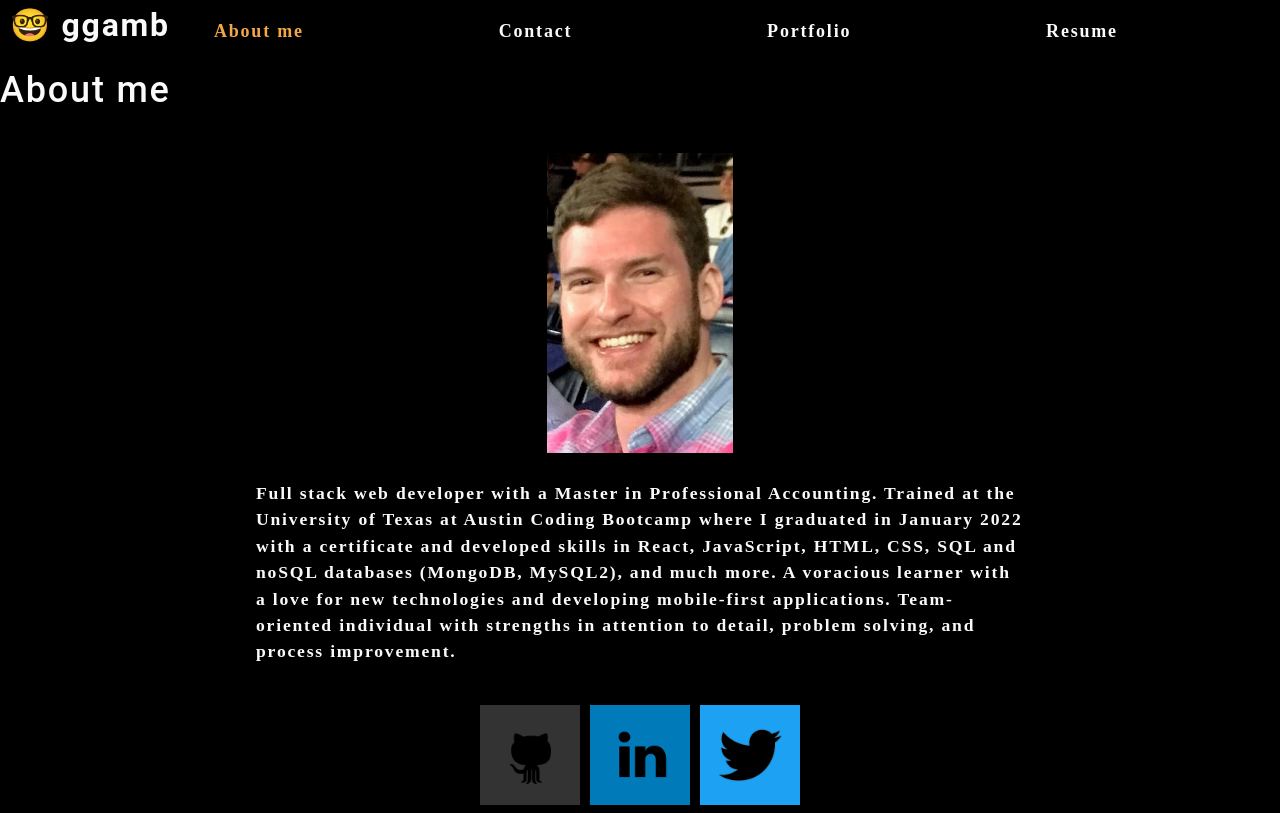
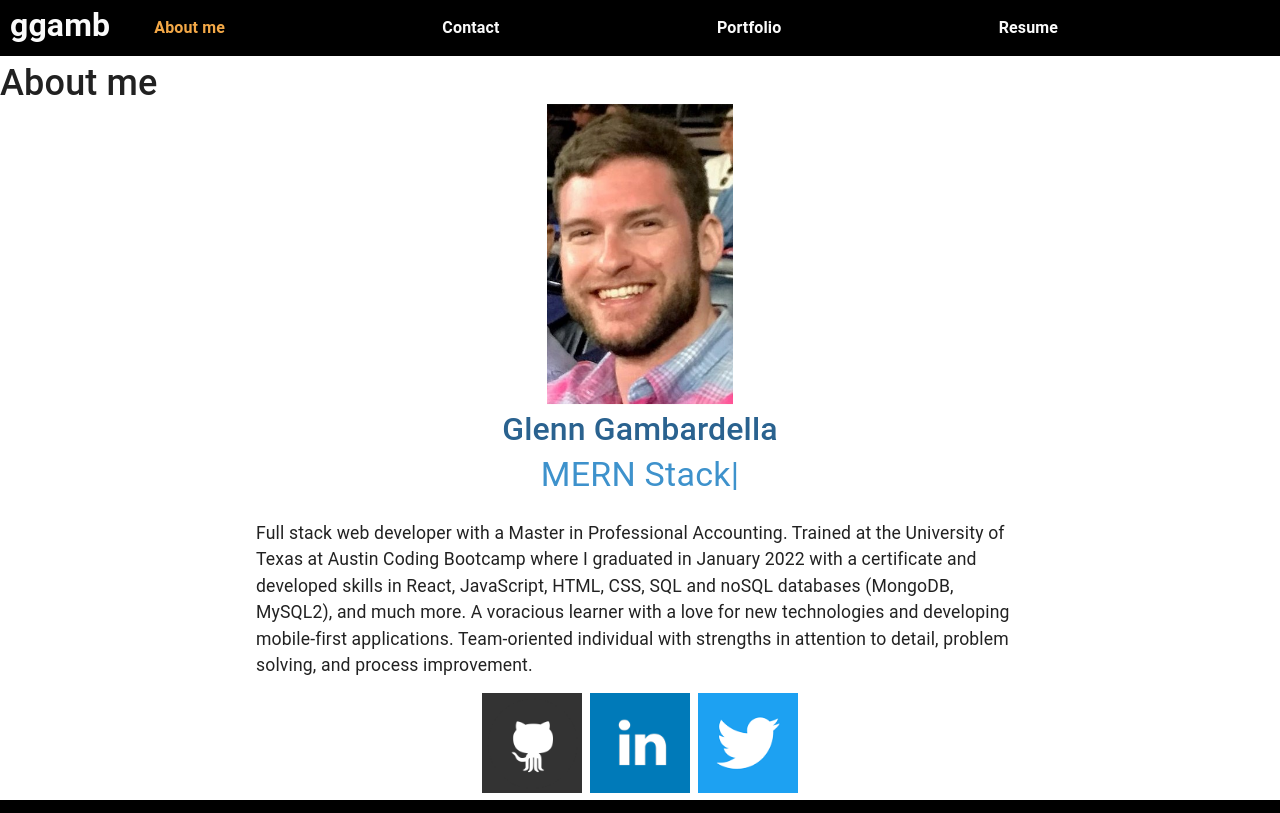
Before and after one commit to ggamb/React-portfolio-ggamb, a React (Create React App) app: page / in a window 1280 px wide. Built offline with nearby package versions, Linux system fonts and the light colour scheme.

Commit message:
added react typed and some material ui additions

```diff
--- a/package.json
+++ b/package.json
@@ -4,6 +4,10 @@
   "version": "0.1.0",
   "private": true,
   "dependencies": {
+    "@emotion/react": "^11.7.1",
+    "@emotion/styled": "^11.6.0",
+    "@material-ui/core": "^4.12.3",
+    "@mui/material": "^5.4.0",
     "@testing-library/jest-dom": "^5.16.1",
     "@testing-library/react": "^12.1.2",
     "@testing-library/user-event": "^13.5.0",
@@ -11,6 +15,7 @@
     "react": "^17.0.2",
     "react-dom": "^17.0.2",
     "react-scripts": "5.0.0",
+    "react-typed": "^1.2.0",
     "web-vitals": "^2.1.2"
   },
   "scripts": {
--- a/public/index.html
+++ b/public/index.html
@@ -24,7 +24,7 @@
       work correctly both with client-side routing and a non-root public URL.
       Learn how to configure a non-root public URL by running `npm run build`.
     -->
-    <title>React App</title>
+    <title>ggamb</title>
   </head>
   <body>
     <noscript>You need to enable JavaScript to run this app.</noscript>
--- a/src/App.js
+++ b/src/App.js
@@ -6,14 +6,16 @@ import Contact from './components/Contact';
 import Footer from './components/Footer';
 import About from './components/About'
 import Resume from './components/Resume';
+import { CssBaseline } from '@mui/material';
+
 
 function App() {
   const [currentPage, handlePageChange] = useState('About me');
 
   const renderPage = () => {
     switch (currentPage) {
-      case 'About me' :
-        return <About/>;
+      case 'About me':
+        return <About />;
       case 'Contact':
         return <Contact />;
       case 'Portfolio':
@@ -24,12 +26,14 @@ function App() {
   }
 
   return (
-    <div className='flex-wrapper'>
-      <Navigation currentPage={currentPage} handlePageChange={handlePageChange} />
+    <CssBaseline>
+      <div className='flex-wrapper'>
+        <Navigation currentPage={currentPage} handlePageChange={handlePageChange} />
 
-      <div>{renderPage(currentPage)}</div>
-      <Footer></Footer>
-    </div>
+        <div>{renderPage(currentPage)}</div>
+        <Footer></Footer>
+      </div>
+    </CssBaseline>
   );
 }
 
--- a/src/components/About/index.js
+++ b/src/components/About/index.js
@@ -1,17 +1,54 @@
 import React from 'react';
 import myFace from '../../assets/images/my-face.jpg'
+import { Typography } from '@mui/material';
+import { makeStyles } from "@material-ui/core";
+import Typed from 'react-typed';
 
 function About() {
+
+  const useStyles = makeStyles(theme => ({
+    title: {
+      color: '#2a628f',
+
+    },
+    subtitle: {
+      color: '#3e92cc',
+      marginBottom: '3rem',
+    },
+    typedContainer: {
+      position: 'absolute',
+      top: '50%',
+      left: '50%',
+      transform: 'translate(-50%, -50%)',
+      width: '100vw',
+      textAlign: 'center',
+      zIndex: 1
+    },
+  }))
+
+  const classes = useStyles();
+
+
   return (
     <>
       <h1 id="about">About me</h1>
-      <section className="my-5">
+      <section>
+        <div className={classes.typedContainer}>
+          <img className="my-face" src={myFace}></img>
+          <h2 className={classes.title}>Glenn Gambardella</h2>
 
-        <img className="my-face" src={myFace}></img>
-        <br />
-        <p id='about-me-text'>
-          Full stack web developer with a Master in Professional Accounting. Trained at the University of Texas at Austin Coding Bootcamp where I graduated in January 2022 with a certificate and developed skills in React, JavaScript, HTML, CSS, SQL and noSQL databases (MongoDB, MySQL2), and much more. A voracious learner with a love for new technologies and developing mobile-first applications. Team-oriented individual with strengths in attention to detail, problem solving, and process improvement.
-        </p>
+          <Typography className={classes.subtitle} variant='h4'>
+            <Typed
+              strings={['Full Stack Web Development', 'MERN Stack', 'JavaScript', 'HTML5', 'CSS3', 'GraphQL', 'MongoDB', 'MySQL2']}
+              typeSpeed={40}
+              backSpeed={60}
+              loop />
+          </Typography>
+          <br/>
+          <p id='about-me-text'>
+            Full stack web developer with a Master in Professional Accounting. Trained at the University of Texas at Austin Coding Bootcamp where I graduated in January 2022 with a certificate and developed skills in React, JavaScript, HTML, CSS, SQL and noSQL databases (MongoDB, MySQL2), and much more. A voracious learner with a love for new technologies and developing mobile-first applications. Team-oriented individual with strengths in attention to detail, problem solving, and process improvement.
+          </p>
+        </div>
 
 
       </section>
--- a/src/components/Navigation/index.js
+++ b/src/components/Navigation/index.js
@@ -7,7 +7,7 @@ function Navigation(props) {
     <header className="flex-row px-1">
       <h2>
         <a data-testid="link" href="/React-portfolio-ggamb">
-          <span role="img"> 🤓 </span> ggamb
+          <span role="img"> ggamb </span>
         </a>
       </h2>
       <nav className='header-nav'>
--- a/src/index.css
+++ b/src/index.css
@@ -171,6 +171,7 @@ textarea {
 #about-me-text {
   margin-right: 20%;
   margin-left: 20%;
+  text-align: left;
 }
 
 .my-face {
@@ -426,31 +427,7 @@ img.portrait {
   cursor: pointer;
 }
 
-.modalBackdrop {
-	background: rgba(0, 0, 0, .65);
-	bottom: 0;
-	left: 0;
-	overflow: auto;
-	position: fixed;
-	right: 0;
-	top: 0;
-	z-index: 1;
-}
 
-.modalContainer {
-	background: var(--darker);
-	border-radius: 5px;
-	max-width: 100%;
-	margin: 50px auto;
-	padding: 15px;
-	width: 960px;
-}
-
-.modalTitle {
-	font-size: 18px;
-	font-weight: 600;
-	margin-bottom: 25px;
-}
 
 button {
 	background: var(--primary);
```
Also changed, not shown: 2 other files (tests, documents, lock files or other folders).
